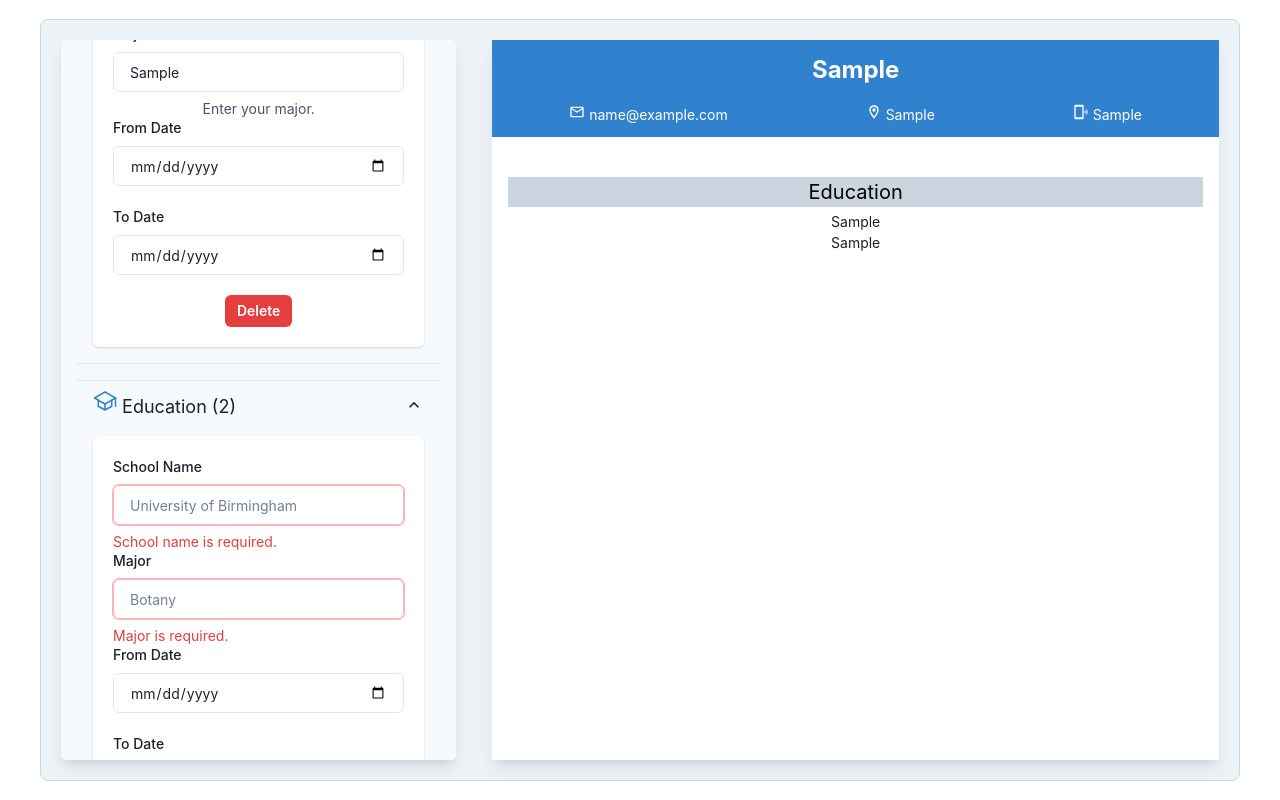
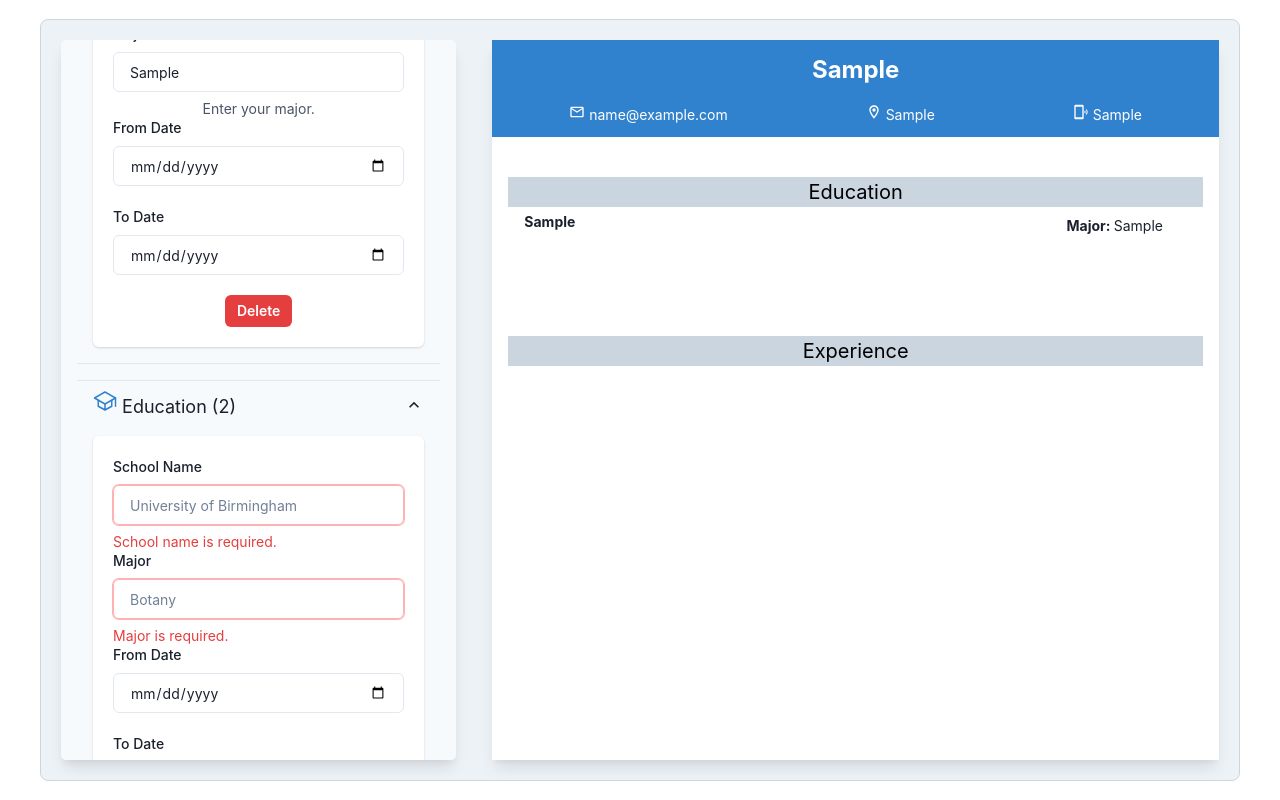
Before and after one commit to angelr1076/React-CV-App, a React (Vite) app: page / in a window 1280 px wide. Both pictures are taken after typing "Sample", "name@example.com", "Sample", "Sample", "Sample", "Sample" into the empty fields and a click on the button "Add Education". Shown: the part 1-801 px from the top of the page. Built offline with nearby package versions, Linux system fonts and the light colour scheme.

Commit message:
Added all styling to CVDisplay to display resume

```diff
--- a/src/components/CVDisplay.jsx
+++ b/src/components/CVDisplay.jsx
@@ -1,6 +1,6 @@
 import { useContext } from 'react';
 import { CVContext } from '../contexts/CVContext';
-import { Box, Text, VStack, HStack, Icon } from '@chakra-ui/react';
+import { Box, Text, Flex, VStack, HStack, Icon } from '@chakra-ui/react';
 import {
   MdOutlineMailOutline,
   MdOutlinePhonelinkRing,
@@ -58,55 +58,84 @@ const CVDisplay = () => {
           </Text>
         )}
         {education?.map(edu => (
-          <Box key={edu.id} className='education-entry' mb={4}>
-            <Text className='school-name' fontSize='sm'>
+          <Flex
+            key={edu.id}
+            className='education-entry'
+            mb={4}
+            alignItems='center'
+            justifyContent='space-between'>
+            <VStack alignItems='flex-start' ml={4}>
+              <Text className='school-name' fontSize='sm' fontWeight='bold'>
                 {edu.schoolName}
               </Text>
-            <Text className='major' fontSize='sm'>
-              {edu.major}
-            </Text>
+              <HStack>
                 <Text className='date-from' fontSize='sm'>
-              {edu.dateFrom}
+                  {edu.dateFrom} {edu.dateFrom && edu.dateTo && ' - '}
                 </Text>
                 <Text className='date-to' fontSize='sm'>
                   {edu.dateTo}
                 </Text>
-          </Box>
+              </HStack>
+            </VStack>
+            <Text
+              className='major'
+              fontSize='sm'
+              alignItems='flex-start'
+              mr={10}>
+              {edu.major && <Text as='b'>Major: </Text>} {edu.major}
+            </Text>
+          </Flex>
         ))}
       </Box>
 
       {/* Experience Section */}
-      <Box className='experience-section' p={4} borderRadius='md' mb={6}>
-        {experience && experience.length > 0 && experience[0].companyName && (
+      <VStack
+        className='experience-section'
+        p={4}
+        borderRadius='md'
+        mb={6}
+        align='stretch'>
+        {experience && experience.length > 0 && (
           <Text
             className='section-title'
             bg='gray.300'
             color='black'
             fontSize='xl'
-            mb={1}>
+            mb={4}>
             Experience
           </Text>
         )}
         {experience?.map(exp => (
-          <Box key={exp.id} className='experience-entry' mb={4}>
-            <Text className='company-name' fontSize='sm'>
-              {exp.companyName}
-            </Text>
-            <Text className='position-title' fontSize='sm'>
-              {exp.positionTitle}
-            </Text>
-            <Text className='responsibilities' fontSize='sm'>
-              {exp.responsibilities}
-            </Text>
+          <Flex
+            key={exp.id}
+            className='experience-entry'
+            mb={4}
+            justify='space-between'
+            alignItems='flex-start'>
+            <VStack align='flex-start'>
               <Text className='date-from' fontSize='sm'>
                 {exp.dateFrom}
               </Text>
               <Text className='date-to' fontSize='sm'>
                 {exp.dateTo}
               </Text>
+            </VStack>
+            <VStack align='flex-end'>
+              <Text className='company-name' fontSize='sm' fontWeight='bold'>
+                {exp.companyName}
+              </Text>
+              <Text className='position-title' fontSize='sm' as='i'>
+                {exp.positionTitle}
+              </Text>
+            </VStack>
+            <Box flex='1' pl={4}>
+              <Text className='responsibilities' fontSize='sm'>
+                {exp.responsibilities}
+              </Text>
             </Box>
+          </Flex>
         ))}
-      </Box>
+      </VStack>
     </Box>
   );
 };
```
Lines whose indentation alone changed are shown as unchanged.
